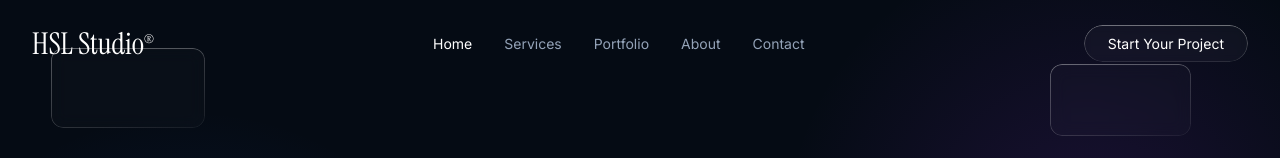
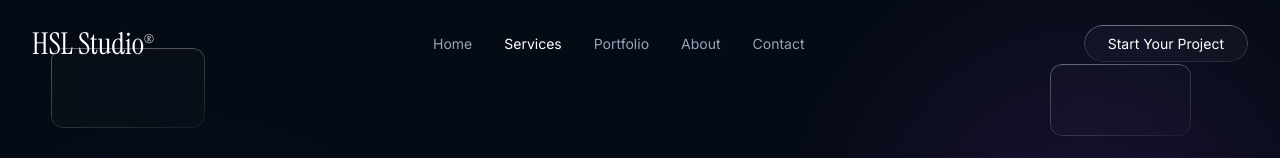
Before and after one commit to hsm990/nurex, a React (Vite) app: page / in a window 1280 px wide. Shown: the top 158 px of the page. Built offline with nearby package versions, Linux system fonts and the light colour scheme.

Commit message:
fix: make nav active link dynamic based on scroll position for hash sections

```diff
--- a/src/components/layout/Navbar.jsx
+++ b/src/components/layout/Navbar.jsx
@@ -1,4 +1,5 @@
 import { useState, useEffect } from 'react'
+import { useLocation } from 'react-router-dom'
 import { navLinks } from '@/constants'
 import { HiMenuAlt3, HiX } from "react-icons/hi"
 import '@/styles/nav.css'
@@ -6,7 +7,18 @@ import '@/styles/nav.css'
 export default function Navbar() {
   const [scrolled, setScrolled] = useState(false)
   const [menuOpen, setMenuOpen] = useState(false)
-  const activePath = window.location.pathname
+  const [activeHash, setActiveHash] = useState('')
+  const location = useLocation()
+
+  const isActive = (link) => {
+    if (link.path.startsWith('#')) {
+      return activeHash === link.path
+    }
+    if (link.path === '/') {
+      return location.pathname === '/' && !activeHash
+    }
+    return location.pathname === link.path
+  }
 
   useEffect(() => {
     const handleScroll = () => {
@@ -24,6 +36,28 @@ export default function Navbar() {
     return () => window.removeEventListener('resize', handleResize)
   }, [])
 
+  useEffect(() => {
+    const ids = navLinks.filter(l => l.path.startsWith('#')).map(l => l.path.slice(1))
+    const targets = ids.map(id => document.getElementById(id)).filter(Boolean)
+    if (!targets.length) return
+
+    const observer = new IntersectionObserver(
+      (entries) => {
+        for (const entry of entries) {
+          if (entry.isIntersecting) {
+            setActiveHash('#' + entry.target.id)
+            return
+          }
+        }
+        setActiveHash('')
+      },
+      { rootMargin: '-80px 0px -55% 0px' }
+    )
+
+    targets.forEach((el) => observer.observe(el))
+    return () => observer.disconnect()
+  }, [])
+
   return (
     <>
       <nav className={`navbar${scrolled ? ' scrolled' : ''}`}>
@@ -33,7 +67,7 @@ export default function Navbar() {
             <a
               key={link.path}
               href={link.path}
-              className={`nav-link${activePath === link.path ? ' nav-link--active' : ''}`}
+              className={`nav-link${isActive(link) ? ' nav-link--active' : ''}`}
             >
               {link.label}
             </a>
@@ -51,8 +85,14 @@ export default function Navbar() {
             <li key={link.path}>
               <a
                 href={link.path}
-                className={activePath === link.path ? 'active' : ''}
+                className={isActive(link) ? 'active' : ''}
                 onClick={(e) => {
+                  if (link.path.startsWith('#')) {
+                    setMenuOpen(false)
+                    const el = document.getElementById(link.path.slice(1))
+                    if (el) el.scrollIntoView({ behavior: 'smooth' })
+                    return
+                  }
                   e.preventDefault()
                   setMenuOpen(false)
                   setTimeout(() => { window.location.href = link.path }, 250)
```
